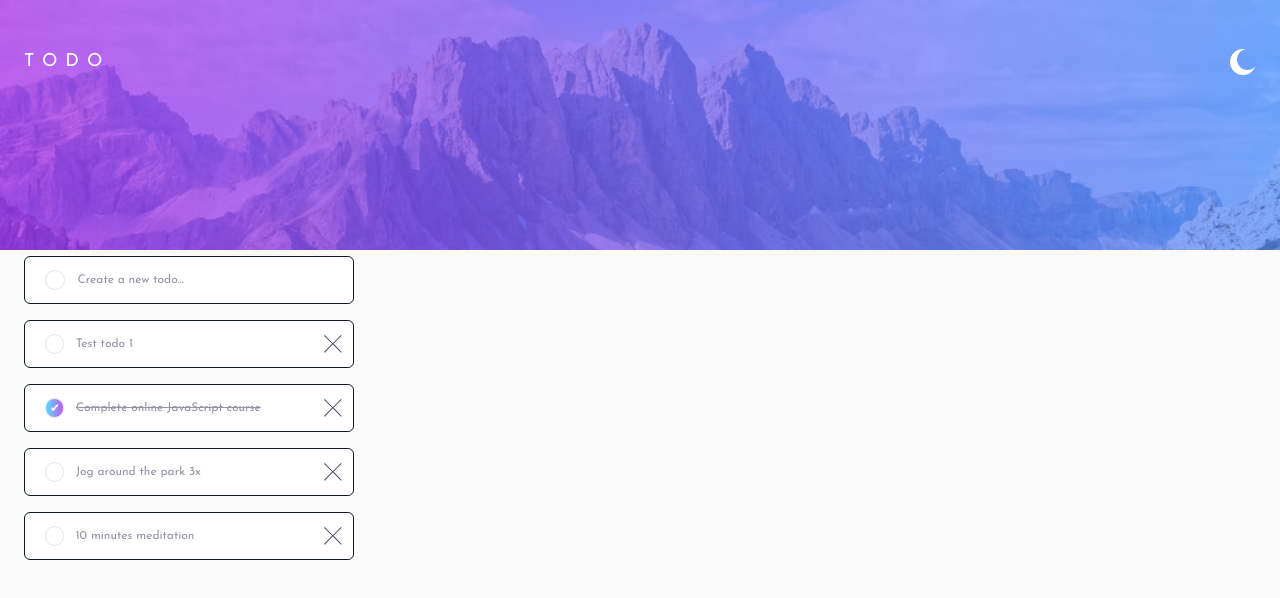
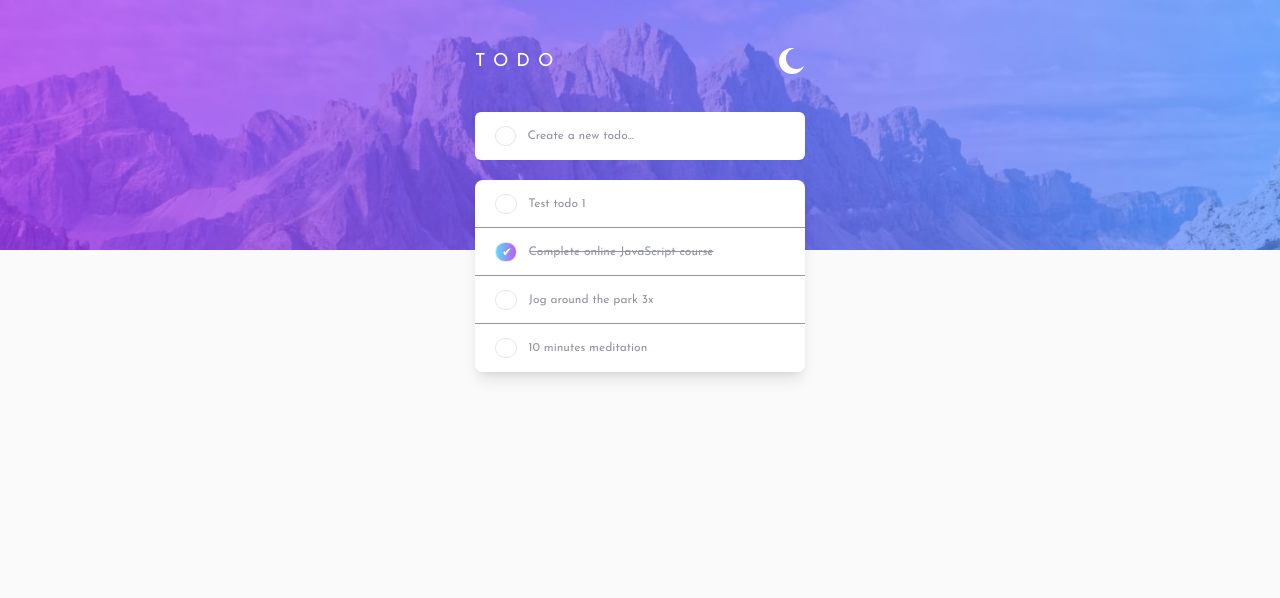
Before and after one commit to rockethelll/todo-app, a React (Vite) app: page / in a window 1280 px wide. Shown: the top 598 px of the page. Built offline with nearby package versions, Linux system fonts and the light colour scheme.

Commit message:
add transition for dark light mode, animation on hover button dark mode

```diff
--- a/src/App.tsx
+++ b/src/App.tsx
@@ -1,76 +1,24 @@
-import { useEffect, useReducer } from 'react';
+import { useMemo } from 'react';
 
 import Header from './components/Header';
 import NewTodoForm from './components/NewTodoForm';
-import TodoItem from './components/TodoItem';
+import TodoList from './components/TodoList';
 import { TodoContext } from './context/TodoContext';
-import type { Todo } from './utils/reducer';
-import { reducer } from './utils/reducer';
-
-const LOCAL_STORAGE_KEY = 'TODOS';
-
-const seedTodos = [
-  { id: '1', text: 'Test todo 1', completed: false },
-  { id: '2', text: 'Complete online JavaScript course', completed: true },
-  { id: '3', text: 'Jog around the park 3x', completed: false },
-  { id: '4', text: '10 minutes meditation', completed: false },
-];
+import { useTodos } from './utils/useTodos';
 
 function App() {
-  const [todos, dispatch] = useReducer(reducer, seedTodos, (initialValue) => {
-    const storedTodos = localStorage.getItem(LOCAL_STORAGE_KEY);
-    if (!storedTodos) return initialValue;
-
-    // Fusionner les todos seed avec celles du localStorage
-    const parsedTodos = JSON.parse(storedTodos);
-
-    // Ajouter les todos seed si elles ne sont pas déjà présentes
-    const mergedTodos = [...parsedTodos];
-    seedTodos.forEach((seedTodo) => {
-      if (!parsedTodos.some((todo: Todo) => todo.id === seedTodo.id)) {
-        mergedTodos.push(seedTodo);
-      }
-    });
-
-    return mergedTodos;
-  });
-
-  useEffect(() => {
-    localStorage.setItem(LOCAL_STORAGE_KEY, JSON.stringify(todos));
-  }, [todos]);
-
-  const addNewTodo = (text: string) => {
-    dispatch({ type: 'ADD', payload: { text } });
-  };
-
-  const deleteTodo = (id: string) => {
-    dispatch({ type: 'DELETE', payload: { id } });
-  };
-
-  const toggleTodo = (id: string, completed: boolean) => {
-    dispatch({ type: 'TOGGLE', payload: { id, completed } });
-  };
-
-  const updateTodo = (id: string, text: string) => {
-    dispatch({ type: 'UPDATE', payload: { id, text } });
-  };
+  const { todos, addNewTodo, deleteTodo, toggleTodo } = useTodos();
+  const contextValue = useMemo(
+    () => ({ todos, addNewTodo, deleteTodo, toggleTodo }),
+    [todos, addNewTodo, deleteTodo, toggleTodo],
+  );
 
   return (
-    <TodoContext.Provider value={{ todos, deleteTodo, toggleTodo, updateTodo }}>
-      <div className='w-full h-screen px-6 py-12 bg-primary'>
+    <TodoContext.Provider value={contextValue}>
+      <div className='flex flex-col items-center w-full h-screen px-6 py-12 transition-all duration-300 bg-primary '>
         <Header />
-        <NewTodoForm addNewTodo={addNewTodo} />
-        {todos.map((todo) => (
-          <TodoItem
-            key={todo.id}
-            id={todo.id}
-            text={todo.text}
-            completed={todo.completed}
-            deleteTodo={deleteTodo}
-            toggleTodo={toggleTodo}
-            updateTodo={updateTodo}
-          />
-        ))}
+        <NewTodoForm />
+        <TodoList todos={todos} />
       </div>
     </TodoContext.Provider>
   );
--- a/src/components/Header.tsx
+++ b/src/components/Header.tsx
@@ -7,13 +7,13 @@ const Header = () => {
   const { isDarkMode } = useContext(ThemeContext);
   return (
     <div
-      className={`h-[200px] md:h-[250px] w-full bg-primary bg-no-repeat bg-cover absolute top-0 left-0 px-6 ${
+      className={`h-[200px] md:h-[250px] w-full bg-primary bg-no-repeat bg-cover absolute top-0 left-0 px-6 flex  justify-center ${
         isDarkMode
           ? 'bg-[url("/images/bg-mobile-dark.jpg")] sm:bg-[url("/images/bg-desktop-dark.jpg")]'
           : 'bg-[url("/images/bg-mobile-light.jpg")] sm:bg-[url("/images/bg-desktop-light.jpg")]'
       }`}
     >
-      <div className='flex justify-between pt-12 text-white'>
+      <div className='flex justify-between pt-12 text-white w-[330px] h-5'>
         <h1 className='tracking-[0.5rem] '>TODO</h1>
         <ToggleThemeBtn />
       </div>
@@ -22,7 +22,3 @@ const Header = () => {
 };
 
 export default Header;
-// {
-//   'react-hooks': reactHooks,
-//   'react-refresh': reactRefresh,
-// },
--- a/src/components/NewTodoForm.tsx
+++ b/src/components/NewTodoForm.tsx
@@ -1,10 +1,9 @@
-import { useRef } from 'react';
+import { useContext, useRef } from 'react';
 
-type NewTodoFormProps = {
-  addNewTodo: (text: string) => void;
-};
+import { TodoContext } from '../context/TodoContext';
 
-const NewTodoForm = ({ addNewTodo }: NewTodoFormProps) => {
+const NewTodoForm = () => {
+  const { addNewTodo } = useContext(TodoContext);
   const textRef = useRef<HTMLInputElement>(null);
 
   const handleSubmit = (e: React.FormEvent) => {
@@ -15,8 +14,8 @@ const NewTodoForm = ({ addNewTodo }: NewTodoFormProps) => {
   };
 
   return (
-    <form onSubmit={handleSubmit}>
-      <div className='h-12 relative bg-secondary w-[330px] mt-52 border border-gray-900 items-center rounded-md flex justify-around'>
+    <form onSubmit={handleSubmit} className='flex justify-center'>
+      <div className='h-12 relative bg-secondary w-[330px] mt-16 items-center rounded-md flex justify-around'>
         <input
           type='checkbox'
           className="peer relative w-6 h-5 ml-5 mr-3 border rounded-full appearance-none cursor-pointer border-checkbox checked:bg-gradient-to-r checked:from-[hsl(192,100%,67%)] checked:to-[hsl(280,87%,65%)] checked:before:content-['✔'] checked:before:absolute checked:before:left-1 checked:before:top-[1px] checked:before:text-white checked:before:text-[12px]"
--- a/src/components/TodoItem.tsx
+++ b/src/components/TodoItem.tsx
@@ -1,73 +1,46 @@
-import { useContext } from 'react';
-import { useState } from 'react';
-import { useRef } from 'react';
+import { useContext, useState } from 'react';
 
 import { TodoContext } from '../context/TodoContext';
-
-type TodoItemProps = {
-  id: string;
-  text: string;
-  completed: boolean;
-  deleteTodo: (id: string) => void;
-  toggleTodo: (id: string, completed: boolean) => void;
-  updateTodo: (id: string, text: string) => void;
-};
+import { Todo } from '../utils/type';
 
 const checkboxCompleted =
-  "checked:bg-gradient-to-r checked:from-[hsl(192,100%,67%)] checked:to-[hsl(280,87%,65%)] checked:before:content-['✔'] checked:before:absolute checked:before:left-1 checked:before:top-[1px] checked:before:text-white checked:before:text-[12px]";
+  "checked:bg-gradient-to-r checked:from-[hsl(192,100%,67%)] checked:to-[hsl(280,87%,65%)] checked:before:content-['✔'] checked:before:absolute checked:before:left-1.5 checked:before:top-[1px] checked:before:text-white checked:before:text-[12px]";
 
-const TodoItem = ({ id, text, completed }: TodoItemProps) => {
-  const { deleteTodo, toggleTodo, updateTodo } = useContext(TodoContext);
-  const [isEditing, setIsEditing] = useState(false);
-  const textRef = useRef<HTMLInputElement>(null);
-
-  const handleSubmit = (e: React.FormEvent<HTMLFormElement>) => {
-    e.preventDefault();
-
-    if (!textRef.current || textRef.current.value === '') return;
-
-    updateTodo(id, textRef.current.value);
-    setIsEditing(false);
-  };
+const TodoItem = ({ id, text, completed }: Todo) => {
+  const [showDeleteButton, setShowDeleteButton] = useState(false);
+  const { deleteTodo, toggleTodo } = useContext(TodoContext);
 
   return (
-    <div className='h-12 relative bg-secondary w-[330px] mt-4 border border-gray-900 items-center rounded-md flex justify-around'>
+    <form
+      className='h-12 relative bg-secondary w-[330px] items-center flex justify-around border-b border-separator last:border-b-0'
+      onMouseEnter={() => setShowDeleteButton(true)}
+      onMouseLeave={() => setShowDeleteButton(false)}
+    >
       <input
         type='checkbox'
-        className={`peer relative w-6 h-5 ml-5 mr-3 border rounded-full appearance-none cursor-pointer border-checkbox ${
+        className={`peer relative w-7 h-5 ml-5 mr-3 border rounded-full appearance-none cursor-pointer border-checkbox ${
           completed ? checkboxCompleted : ''
         }`}
         onChange={(e) => toggleTodo(id, e.target.checked)}
         checked={completed}
       />
-      {isEditing ? (
-        <form onSubmit={handleSubmit}>
-          <input
-            type='text'
-            autoFocus
-            className='w-full text-xs bg-secondary focus:outline-none text-new-todo placeholder-text-new-todo'
-            defaultValue={text}
-            ref={textRef}
-          />
-        </form>
-      ) : (
-        <>
       <input
         type='text'
         name='todo'
-            className={`w-full text-xs bg-secondary focus:outline-none text-new-todo placeholder-text-new-todo ${
+        className={`w-full text-xs bg-secondary focus:outline-none text-new-todo ${
           completed ? 'line-through text-complete' : ''
         } `}
         value={text}
         readOnly
-            onClick={() => setIsEditing(true)}
       />
-          <button onClick={() => deleteTodo(id)} data-button-delete>
+      <button
+        onClick={() => deleteTodo(id)}
+        data-button-delete
+        className={`${showDeleteButton ? 'opacity-100' : 'opacity-0'}`}
+      >
         <img src='/images/icon-cross.svg' alt='Delete todo' className='mr-5' />
       </button>
-        </>
-      )}
-    </div>
+    </form>
   );
 };
 
--- /dev/null
+++ b/src/components/TodoList.tsx
@@ -0,0 +1,20 @@
+import React from 'react';
+
+import { Todos } from '../utils/type';
+import TodoItem from './TodoItem';
+
+const TodoList = ({ todos }: Todos) => {
+  if (!todos.length) {
+    return <p className='text-center text-gray-500'>Aucune tâche pour le moment.</p>;
+  }
+
+  return (
+    <div className='rounded-lg relative shadow-lg w-full sm:w-[330px] mt-5 overflow-hidden'>
+      {todos.map((todo) => (
+        <TodoItem key={todo.id} id={todo.id} text={todo.text} completed={todo.completed} />
+      ))}
+    </div>
+  );
+};
+
+export default React.memo(TodoList);
--- a/src/context/TodoContext.tsx
+++ b/src/context/TodoContext.tsx
@@ -1,12 +1,12 @@
 import { createContext } from 'react';
 
-import { Todo } from '../utils/reducer';
+import type { Todo } from '../utils/reducer';
 
 type TodoContextType = {
   todos: Todo[];
+  addNewTodo: (text: string) => void;
   deleteTodo: (id: string) => void;
   toggleTodo: (id: string, completed: boolean) => void;
-  updateTodo: (id: string, text: string) => void;
-};
+}
 
 export const TodoContext = createContext<TodoContextType>({} as TodoContextType);
--- a/src/index.css
+++ b/src/index.css
@@ -5,9 +5,9 @@
 @tailwind utilities;
 
 @layer base {
-  @layer base {
   :root {
     --link-active: 220, 98%, 61%;
+    --separator: 0, 0%, 59%;
     --primary: 0, 0%, 98%;
     --secondary: 0, 0%, 100%;
     --incomplete: 235, 19%, 35%;
@@ -24,7 +24,6 @@
     --checkbox: 237, 14%, 26%;
   }
 }
-}
 
 @layer base {
   body {
--- a/src/utils/reducer.ts
+++ b/src/utils/reducer.ts
@@ -8,7 +8,6 @@ type Action =
   | { type: 'ADD'; payload: { text: string } }
   | { type: 'DELETE'; payload: { id: string } }
   | { type: 'TOGGLE'; payload: { id: string; completed: boolean } }
-  | { type: 'UPDATE'; payload: { id: string; text: string } };
 
 export const reducer = (todos: Todo[], action: Action): Todo[] => {
   switch (action.type) {
@@ -22,14 +21,6 @@ export const reducer = (todos: Todo[], action: Action): Todo[] => {
       return todos.map((todo) =>
         todo.id === action.payload.id ? { ...todo, completed: action.payload.completed } : todo,
       );
-    case 'UPDATE':
-      return todos.map((todo) => {
-        if (todo.id === action.payload.id) {
-          return { ...todo, text: action.payload.text };
-        }
-
-        return todo;
-      });
     default:
       throw new Error(`No action found for ${action}.`);
   }
--- /dev/null
+++ b/src/utils/type.ts
@@ -0,0 +1,9 @@
+export type Todo = {
+  id: string;
+  text: string;
+  completed: boolean;
+};
+
+export type Todos = {
+  todos: Todo[];
+};
--- /dev/null
+++ b/src/utils/useTodos.ts
@@ -0,0 +1,49 @@
+import { useEffect, useReducer } from 'react';
+
+import type { Todo } from './reducer';
+import { reducer } from './reducer';
+
+const LOCAL_STORAGE_KEY = 'TODOS';
+
+const seedTodos = [
+  { id: '1', text: 'Test todo 1', completed: false },
+  { id: '2', text: 'Complete online JavaScript course', completed: true },
+  { id: '3', text: 'Jog around the park 3x', completed: false },
+  { id: '4', text: '10 minutes meditation', completed: false },
+];
+
+export const useTodos = () => {
+  const [todos, dispatch] = useReducer(reducer, seedTodos, (initialValue) => {
+    const storedTodos = localStorage.getItem(LOCAL_STORAGE_KEY);
+    if (!storedTodos) return initialValue;
+
+    const parsedTodos = JSON.parse(storedTodos);
+
+    const mergedTodos = [...parsedTodos];
+    seedTodos.forEach((seedTodo) => {
+      if (!parsedTodos.some((todo: Todo) => todo.id === seedTodo.id)) {
+        mergedTodos.push(seedTodo);
+      }
+    });
+
+    return mergedTodos;
+  });
+
+  useEffect(() => {
+    localStorage.setItem(LOCAL_STORAGE_KEY, JSON.stringify(todos));
+  }, [todos]);
+
+  const addNewTodo = (text: string) => {
+    dispatch({ type: 'ADD', payload: { text } });
+  };
+
+  const deleteTodo = (id: string) => {
+    dispatch({ type: 'DELETE', payload: { id } });
+  };
+
+  const toggleTodo = (id: string, completed: boolean) => {
+    dispatch({ type: 'TOGGLE', payload: { id, completed } });
+  };
+
+  return { todos, addNewTodo, deleteTodo, toggleTodo };
+};
--- a/tailwind.config.js
+++ b/tailwind.config.js
@@ -7,14 +7,22 @@ export default {
     },
     extend: {
       colors: {
-        'primary': {
-          DEFAULT: 'hsl(var(--primary), <alpha-value>)',
-        },
+        'primary': 'hsl(var(--primary), <alpha-value>)',
         'secondary': 'hsl(var(--secondary), <alpha-value>)',
         'incomplete': 'hsl(var(--incomplete), <alpha-value>)',
         'complete': 'hsl(var(--complete), <alpha-value>)',
         'new-todo': 'hsl(var(--new-todo), <alpha-value>)',
         'checkbox': 'hsl(var(--checkbox), <alpha-value>)',
+        'separator': 'hsl(var(--separator), <alpha-value>)',
+      },
+      keyframes: {
+        circle: {
+          from: { transform: 'rotate(0deg)' },
+          to: { transform: 'rotate(360deg)' },
+        },
+      },
+      animation: {
+        circle: 'circle 1s forwards',
       },
     },
   },
```
Also changed, not shown: src/components/ToggleThemeBtn.tsx (+10 -2 lines). Lines whose indentation alone changed are shown as unchanged.
